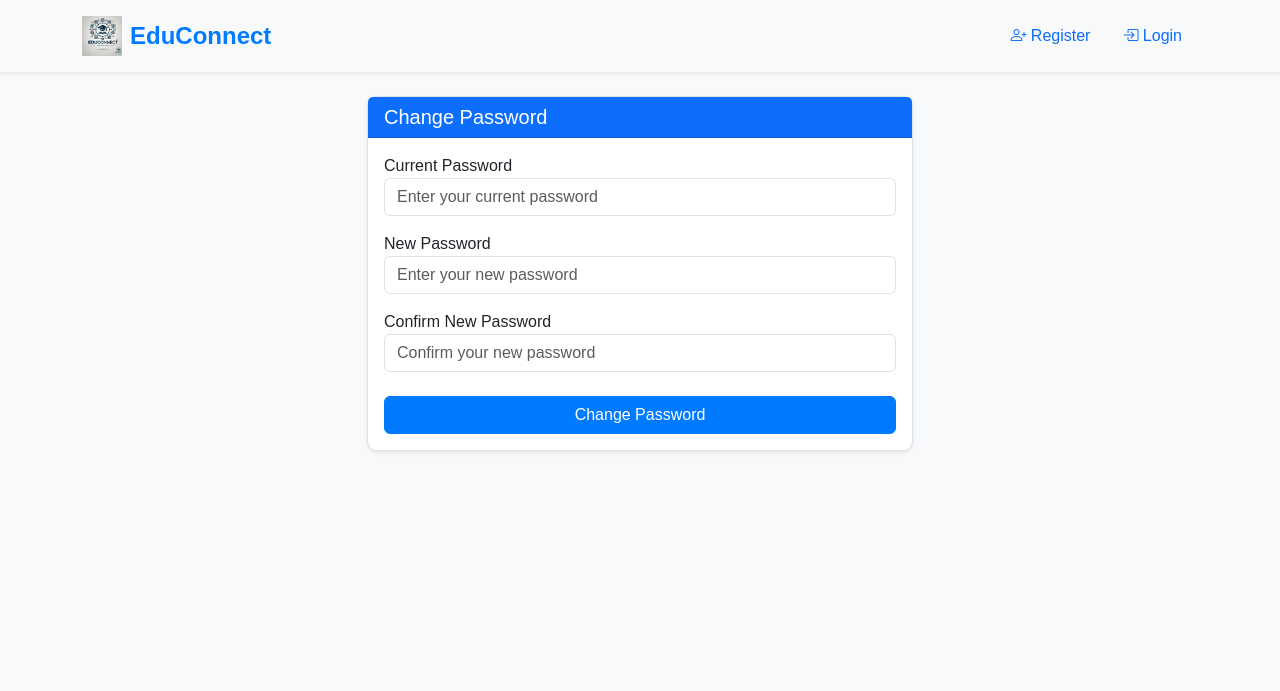
After one commit to dimataa1/eduConnect_project, a Django app: template templates/accounts_structure/change_password.html in a window 1280 px wide. The commit adds this page. Shown: the top 691 px of the page. Run offline with Django 3.2, Linux system fonts and the light colour scheme; the template is opened without the code that fills it, so the values that code supplies are empty.

Commit message:
made a change password functionality

```diff
--- a/accounts/urls.py
+++ b/accounts/urls.py
@@ -2,7 +2,7 @@ from django.shortcuts import render
 from django.urls import path
 
 from .forms import profile_details_view, profile_update_view
-from .views import register, LoginView, LogoutView, delete_profile_picture, ProfileDeleteView
+from .views import register, LoginView, LogoutView, delete_profile_picture, ProfileDeleteView, change_password
 
 urlpatterns = [
     path('register/', register, name='register'),
@@ -13,5 +13,6 @@ urlpatterns = [
     path('profile/update/', profile_update_view, name='profile_update'),
     path('profile/picture/delete/', delete_profile_picture, name='delete_profile_picture'),
     path('profile/delete/', ProfileDeleteView.as_view(), name='delete_profile'),
+    path('profile/change-password/', change_password, name='change_password'),
 
 ]
--- /dev/null
+++ b/templates/accounts_structure/change_password.html
@@ -0,0 +1,107 @@
+{% extends 'common/base.html' %}
+
+{% block title %}Change Password{% endblock %}
+
+{% block content %}
+    <div class="row justify-content-center">
+        <div class="col-md-6">
+            <div class="card shadow-sm">
+                <div class="card-header bg-primary text-white">
+                    <h5 class="mb-0">Change Password</h5>
+                </div>
+                <div class="card-body">
+                    <form id="changePasswordForm" method="post">
+                        {% csrf_token %}
+
+                        <!-- Current Password -->
+                        <div class="form-group mb-3 position-relative">
+                            <label for="currentPassword">Current Password</label>
+                            <input
+                                    type="password"
+                                    class="form-control"
+                                    id="currentPassword"
+                                    name="current_password"
+                            placeholder="Enter your current password"
+                            required>
+                            <i class="eye-icon fas fa-eye position-absolute"
+                               onclick="togglePasswordVisibility('currentPassword', this)"
+                               style="right: 10px; top: 50%; transform: translateY(-50%); cursor: pointer;"></i>
+                        </div>
+
+                        <!-- New Password -->
+                        <div class="form-group mb-3 position-relative">
+                            <label for="newPassword">New Password</label>
+                            <input
+                                    type="password"
+                                    class="form-control"
+                                    id="newPassword"
+                                    name="new_password"
+                            placeholder="Enter your new password"
+                            required>
+                            <i class="eye-icon fas fa-eye position-absolute"
+                               onclick="togglePasswordVisibility('newPassword', this)"
+                               style="right: 10px; top: 50%; transform: translateY(-50%); cursor: pointer;"></i>
+                        </div>
+
+                        <!-- Confirm New Password -->
+                        <div class="form-group mb-4 position-relative">
+                            <label for="confirmNewPassword">Confirm New Password</label>
+                            <input
+                                    type="password"
+                                    class="form-control"
+                                    id="confirmNewPassword"
+                                    name="confirm_new_password"
+                            placeholder="Confirm your new password"
+                            required>
+                            <i class="eye-icon fas fa-eye position-absolute"
+                               onclick="togglePasswordVisibility('confirmNewPassword', this)"
+                               style="right: 10px; top: 50%; transform: translateY(-50%); cursor: pointer;"></i>
+                        </div>
+
+                        <button type="submit" class="btn btn-primary w-100">Change Password</button>
+                    </form>
+
+
+
+
+                    {% if form.errors %}
+                        <div class="alert alert-danger">
+                            <ul>
+                                {% for field in form %}
+                                    {% for error in field.errors %}
+                                        <li>{{ error }}</li>
+                                    {% endfor %}
+                                {% endfor %}
+                            </ul>
+                        </div>
+                    {% endif %}
+
+                </div>
+            </div>
+        </div>
+    </div>
+{% endblock %}
+
+{% block extra_css %}
+    <!-- Use Font Awesome CDN in the head section -->
+    <link href="https://cdnjs.cloudflare.com/ajax/libs/font-awesome/6.4.0/css/all.min.css" rel="stylesheet">
+{% endblock %}
+
+{% block extra_js %}
+    <script>
+        function togglePasswordVisibility(inputId, icon) {
+            var input = document.getElementById(inputId);
+            var iconElement = icon; // This is the icon clicked (passed in the function)
+
+            if (input.type === "password") {
+                input.type = "text"; // Show password
+                iconElement.classList.remove('fa-eye');
+                iconElement.classList.add('fa-eye-slash'); // Change icon to 'eye-slash'
+            } else {
+                input.type = "password"; // Hide password
+                iconElement.classList.remove('fa-eye-slash');
+                iconElement.classList.add('fa-eye'); // Change icon back to 'eye'
+            }
+        }
+    </script>
+{% endblock %}
--- a/templates/accounts_structure/profile_details.html
+++ b/templates/accounts_structure/profile_details.html
@@ -52,6 +52,9 @@
                             <a href="{% url 'profile_update' %}" class="btn btn-outline-primary">
                                 ✏️ Edit Profile
                             </a>
+                            <a href="{% url 'change_password' %}" class="btn btn-outline-warning">
+                                🔒 Change Password
+                            </a>
                             <a href="{% url 'delete_profile_picture' %}" class="btn btn-outline-danger">
                                 🗑️ Delete Picture
                             </a>
```
Also changed, not shown: accounts/forms.py (+32 -1 lines), accounts/views.py (+22 -2 lines).
